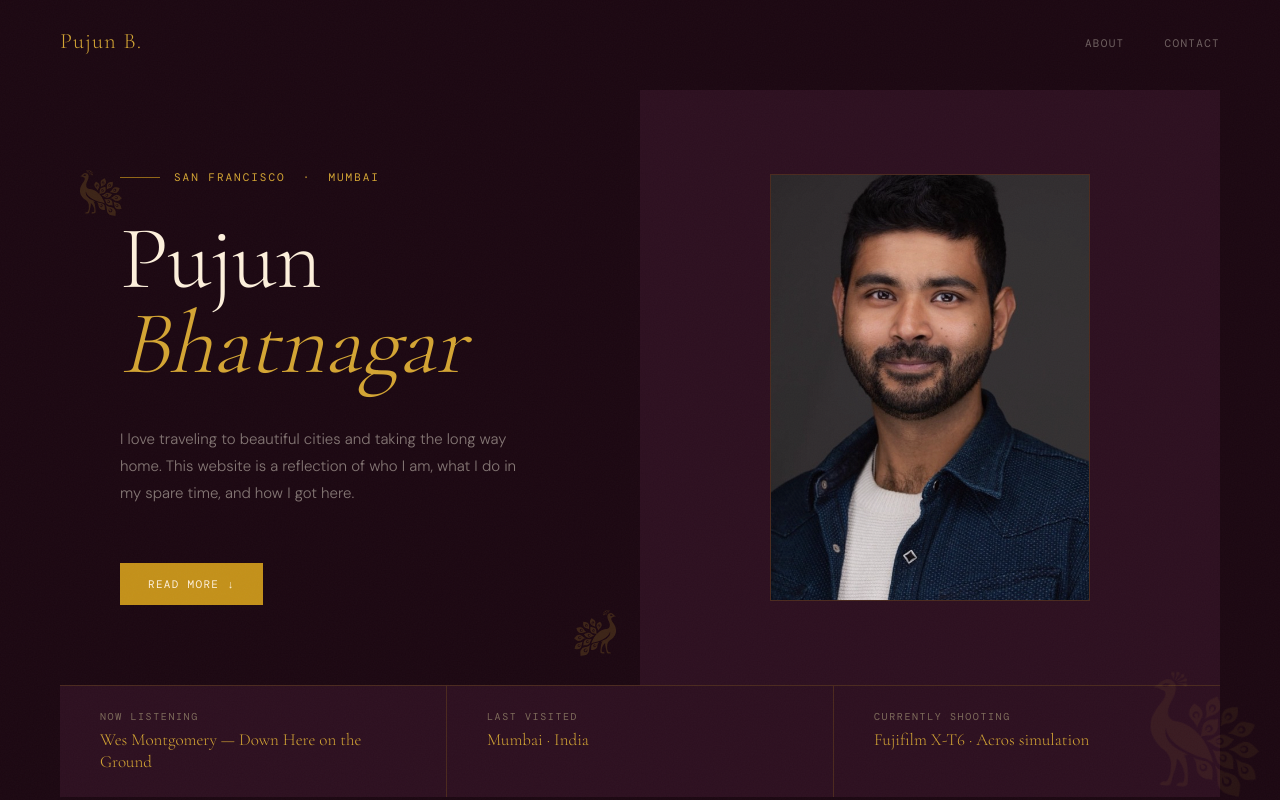
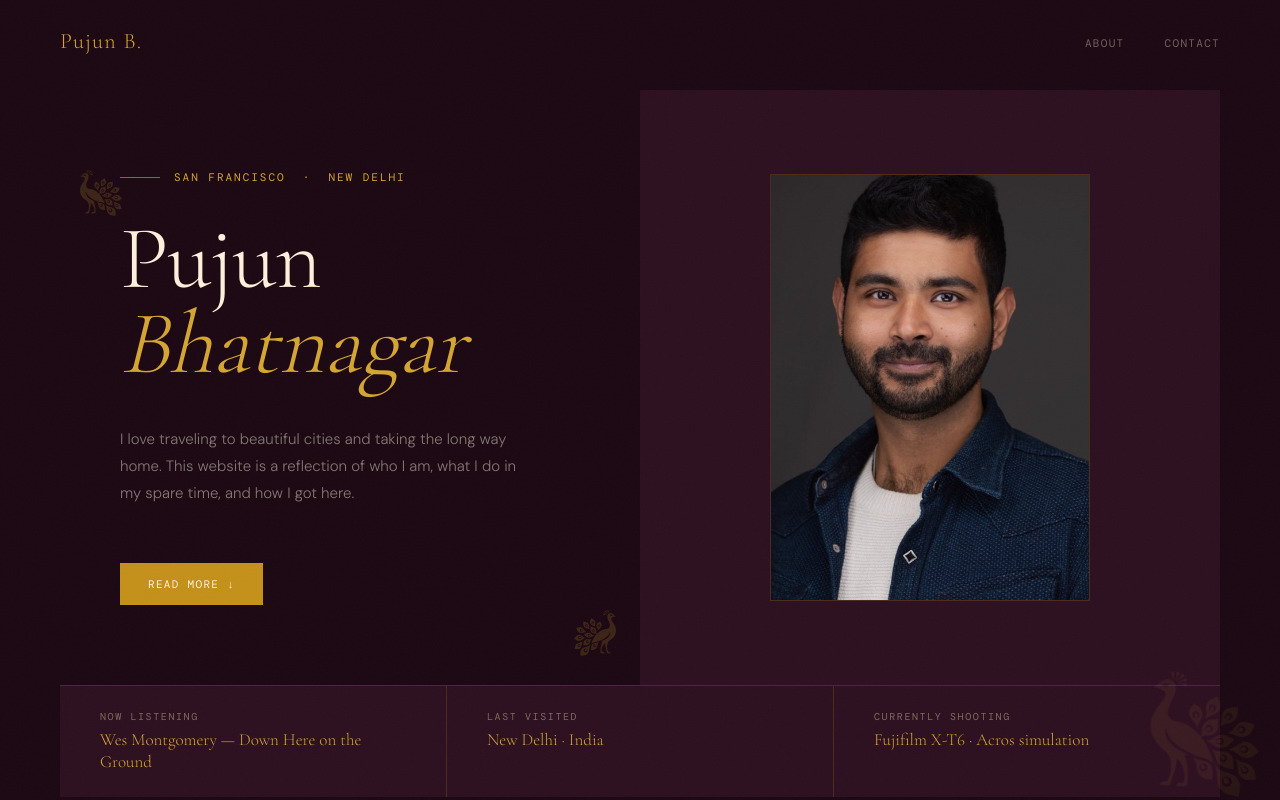
Before and after one commit to pujun-ai/pujun-site, a Next.js app: page / in a window 1280 px wide. Shown: the top 800 px of the page. Built offline with nearby package versions, Linux system fonts and the light colour scheme; a web font is replaced by a local one.

Commit message:
Change Mumbai to New Delhi in hero eyebrow and last visited stat
Co-Authored-By: Claude Sonnet 4.6 <noreply@anthropic.com>
Claude-Session: https://claude.ai/code/session_015QLmgiowizeivNPoHnDw8h

```diff
--- a/app/components/Hero.tsx
+++ b/app/components/Hero.tsx
@@ -4,7 +4,7 @@ export default function Hero() {
   return (
     <section className="hero">
       <div className="hero-left">
-        <div className="hero-eyebrow">San Francisco &nbsp;·&nbsp; Mumbai</div>
+        <div className="hero-eyebrow">San Francisco &nbsp;·&nbsp; New Delhi</div>
         <h1 className="hero-name">
           Pujun<br />
           <em>Bhatnagar</em>
@@ -40,7 +40,7 @@ export default function Hero() {
         </div>
         <div className="hero-stat-col">
           <div className="hero-stat-label">Last visited</div>
-          <div className="hero-stat-value">Mumbai · India</div>
+          <div className="hero-stat-value">New Delhi · India</div>
         </div>
         <div className="hero-stat-col">
           <div className="hero-stat-label">Currently shooting</div>
```
